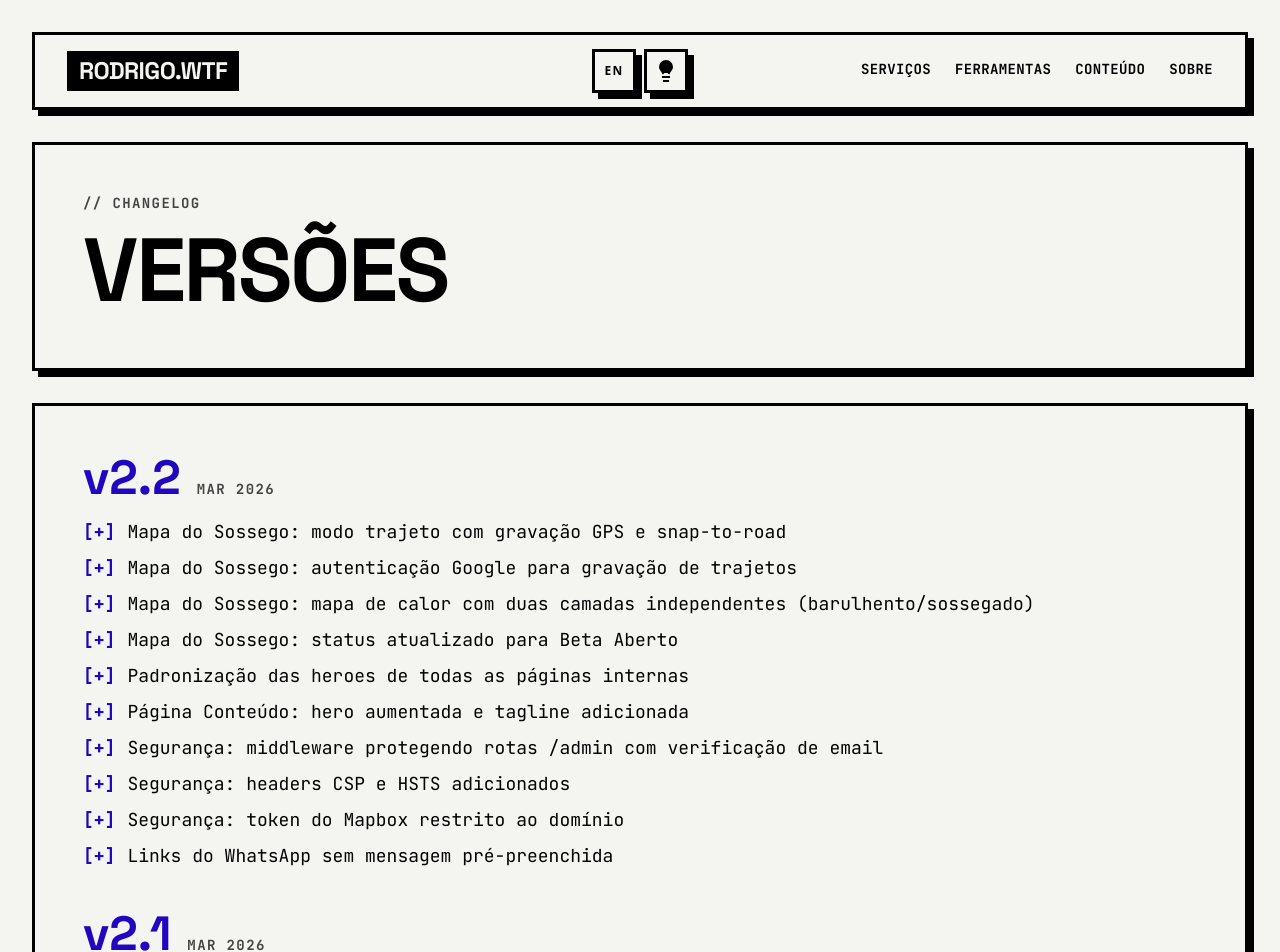
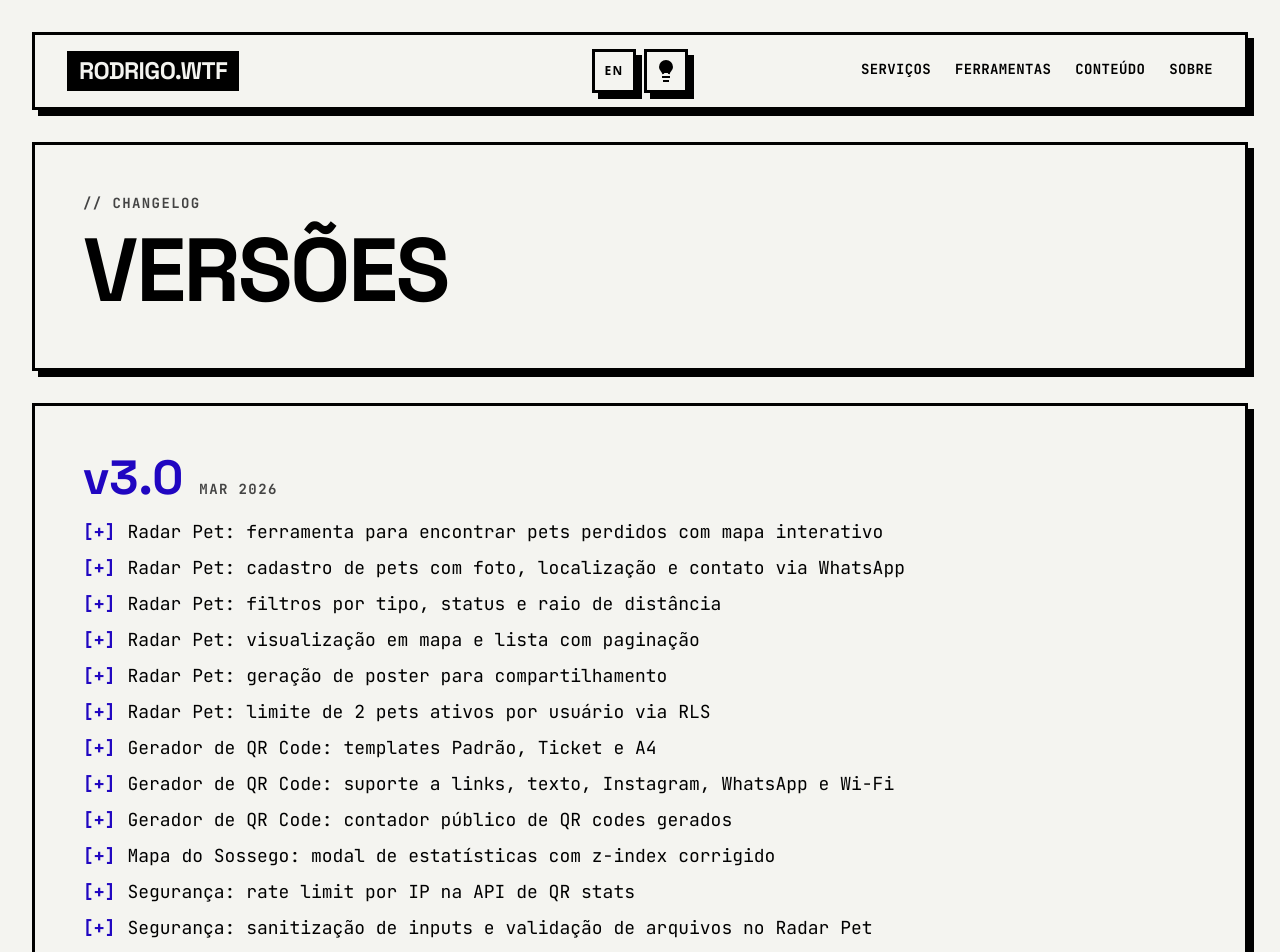
Before and after one commit to MRMATOS/rodrigo-wtf, a Next.js app: page /versoes in a window 1280 px wide. Shown: the top 952 px of the page. Built offline with nearby package versions, Linux system fonts and the light colour scheme.

Commit message:
chore(versoes): adiciona v3.0 com Radar Pet, Gerador QR e melhorias
Co-Authored-By: Claude Sonnet 4.6 <noreply@anthropic.com>

```diff
--- a/src/app/versoes/page.tsx
+++ b/src/app/versoes/page.tsx
@@ -4,6 +4,24 @@ export const metadata = {
 };
 
 const versoes = [
+  {
+    version: "3.0",
+    date: "Mar 2026",
+    changes: [
+      "Radar Pet: ferramenta para encontrar pets perdidos com mapa interativo",
+      "Radar Pet: cadastro de pets com foto, localização e contato via WhatsApp",
+      "Radar Pet: filtros por tipo, status e raio de distância",
+      "Radar Pet: visualização em mapa e lista com paginação",
+      "Radar Pet: geração de poster para compartilhamento",
+      "Radar Pet: limite de 2 pets ativos por usuário via RLS",
+      "Gerador de QR Code: templates Padrão, Ticket e A4",
+      "Gerador de QR Code: suporte a links, texto, Instagram, WhatsApp e Wi-Fi",
+      "Gerador de QR Code: contador público de QR codes gerados",
+      "Mapa do Sossego: modal de estatísticas com z-index corrigido",
+      "Segurança: rate limit por IP na API de QR stats",
+      "Segurança: sanitização de inputs e validação de arquivos no Radar Pet",
+    ],
+  },
   {
     version: "2.2",
     date: "Mar 2026",
```
